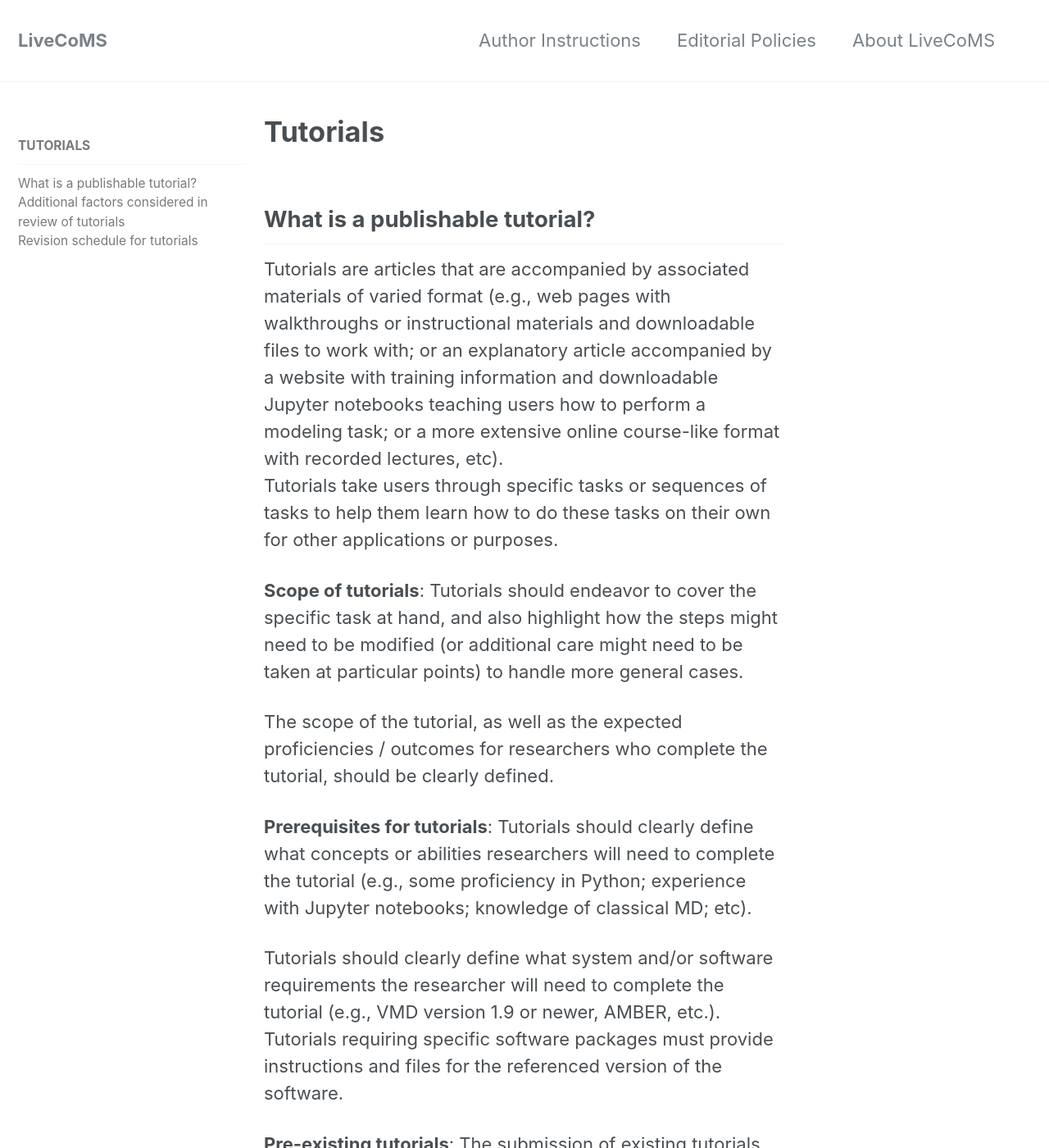
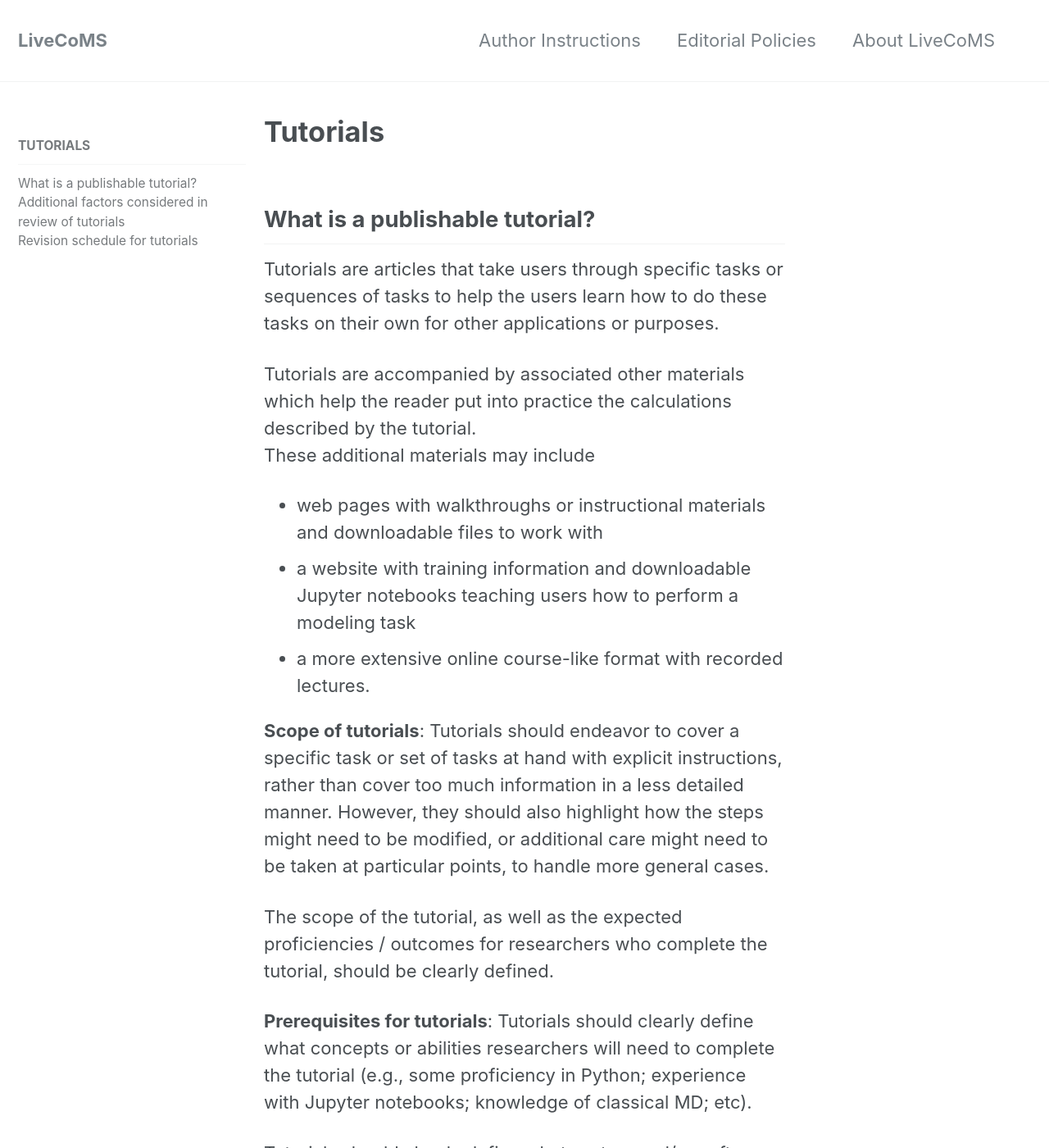
Before and after one commit to livecomsjournal/livecomsjournal.github.io, a Jekyll site: the page built from _author_instructions/05_tutorials.md, in a window 1280 px wide and 1400 px high. Shown: the whole window at 82% size. Built offline with Jekyll 4.4.1, drawn with Linux system fonts in a browser that asks for light colours; some of the changed text lies outside the part shown.

Commit message:
Suggestions for tutorial description
A few proposed changes for the tutorial description.

```diff
--- a/_author_instructions/05_tutorials.md
+++ b/_author_instructions/05_tutorials.md
@@ -8,18 +8,23 @@ permalink: /authors/tutorials/
 ---
 
 ## What is a publishable tutorial?
-Tutorials are articles that are accompanied by associated materials of varied format (e.g., web pages with walkthroughs or instructional materials and downloadable files to work with; or an explanatory article accompanied by a website with training information and downloadable Jupyter notebooks teaching users how to perform a modeling task; or a more extensive online course-like format with recorded lectures, etc).
-Tutorials take users through specific tasks or sequences of tasks to help them learn how to do these tasks on their own for other applications or purposes.
+Tutorials are articles that take users through specific tasks or sequences of tasks to help the users learn how to do these tasks on their own for other applications or purposes.
 
-**Scope of tutorials**: Tutorials should endeavor to cover the specific task at hand, and also highlight how the steps might need to be modified (or additional care might need to be taken at particular points) to handle more general cases.
+Tutorials are accompanied by associated other materials which help the reader put into practice the calculations described by the tutorial.
+These additional materials may include
+  - web pages with walkthroughs or instructional materials and downloadable files to work with
+  - a website with training information and downloadable Jupyter notebooks teaching users how to perform a modeling task
+  - a more extensive online course-like format with recorded lectures.
+
+**Scope of tutorials**: Tutorials should endeavor to cover a specific task or set of tasks at hand with explicit instructions, rather than cover too much information in a less detailed manner. However, they should also highlight how the steps might need to be modified, or additional care might need to be taken at particular points, to handle more general cases.
 
 The scope of the tutorial, as well as the expected proficiencies / outcomes for researchers who complete the tutorial, should be clearly defined.
 
 **Prerequisites for tutorials**: Tutorials should clearly define what concepts or abilities researchers will need to complete the tutorial (e.g., some proficiency in Python; experience with Jupyter notebooks; knowledge of classical MD; etc).
 
-Tutorials should clearly define what system and/or software requirements the researcher will need to complete the tutorial (e.g., VMD version 1.9 or newer, AMBER, etc.). Tutorials requiring specific software packages must provide instructions and files for the referenced version of the software.
+Tutorials should clearly define what system and/or software requirements the researcher will need to complete the tutorial (e.g., VMD version 1.9 or newer, AMBER, etc.). Tutorials requiring specific software packages must provide instructions and files for the referenced version of the software, as well as any information that might affect the output (what precision the binaries were compiled, what machines they were compiled on).
 
-**Pre-existing tutorials**: The submission of existing tutorials, so long as they meet journal standards, is explicitly welcomed.
+**Pre-existing tutorials**: The submission of existing tutorials, so long as they meet the journal standards described here, is explicitly welcomed.
 Our goal is to encourage the development of high quality tutorials by providing some degree of academic credit for these important and time-consuming efforts.
 
 ## Additional factors considered in review of tutorials
```
